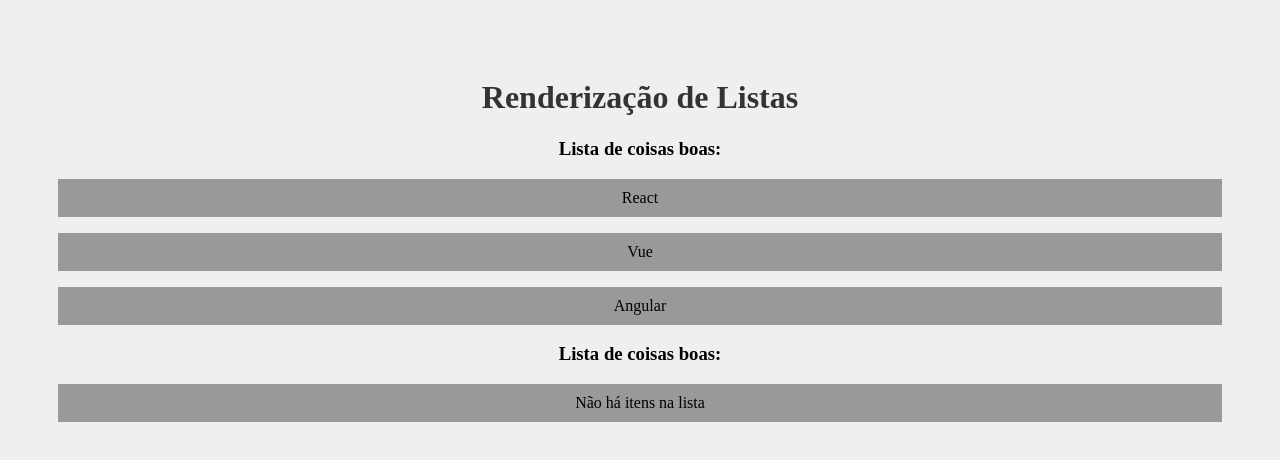
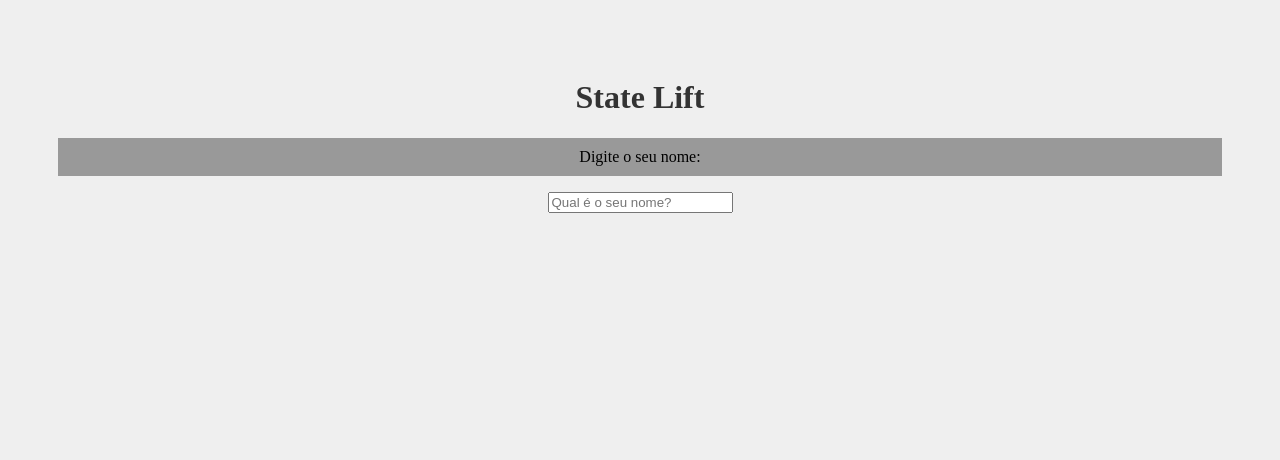
Before and after one commit to caiodutra08/react-course, a React (Create React App) app in the folder meu-projeto/: page / in a window 1280 px wide. Shown: the top 460 px of the page. Built offline with nearby package versions, Linux system fonts and the light colour scheme.

Commit message:
Decima quarta aula/ Fourteenth class

```diff
--- a/meu-projeto/src/App.js
+++ b/meu-projeto/src/App.js
@@ -1,15 +1,17 @@
+import React, { useState } from "react";
+
 import "./App.css";
-import OutraLista from "./components/OutraLista";
-
+import SeuNome from "./components/SeuNome";
+import Saudacao from "./components/Saudacao";
 
 function App() {
-	const meusItens = ["React", "Vue", "Angular"];
+	const [nome, setNome] = useState();
 
 	return (
 		<div className="App">
-			<h1>Renderização de Listas</h1>
-			<OutraLista itens={meusItens}/>
-			<OutraLista itens={[]}/>
+			<h1>State Lift</h1>
+			<SeuNome setNome={setNome} />
+			<Saudacao nome={nome} />
 		</div>
 	);
 }
--- /dev/null
+++ b/meu-projeto/src/components/Saudacao.js
@@ -0,0 +1,10 @@
+import React from "react";
+
+function Saudacao({ nome }) {
+	function gerarSaudacao(algumNome) {
+		return `Olá ${algumNome}, tudo bem?`;
+	}
+	return <>{nome && <p>{gerarSaudacao(nome)}</p>}</>;
+}
+
+export default Saudacao;
--- /dev/null
+++ b/meu-projeto/src/components/SeuNome.js
@@ -0,0 +1,16 @@
+function SeuNome({ setNome }) {
+	return (
+		<div>
+			<p>Digite o seu nome:</p>
+			<input
+				type="text"
+				name="nome"
+				id="nome"
+				placeholder="Qual é o seu nome?"
+				onChange={(e) => setNome(e.target.value)}
+			/>
+		</div>
+	);
+}
+
+export default SeuNome;
```
